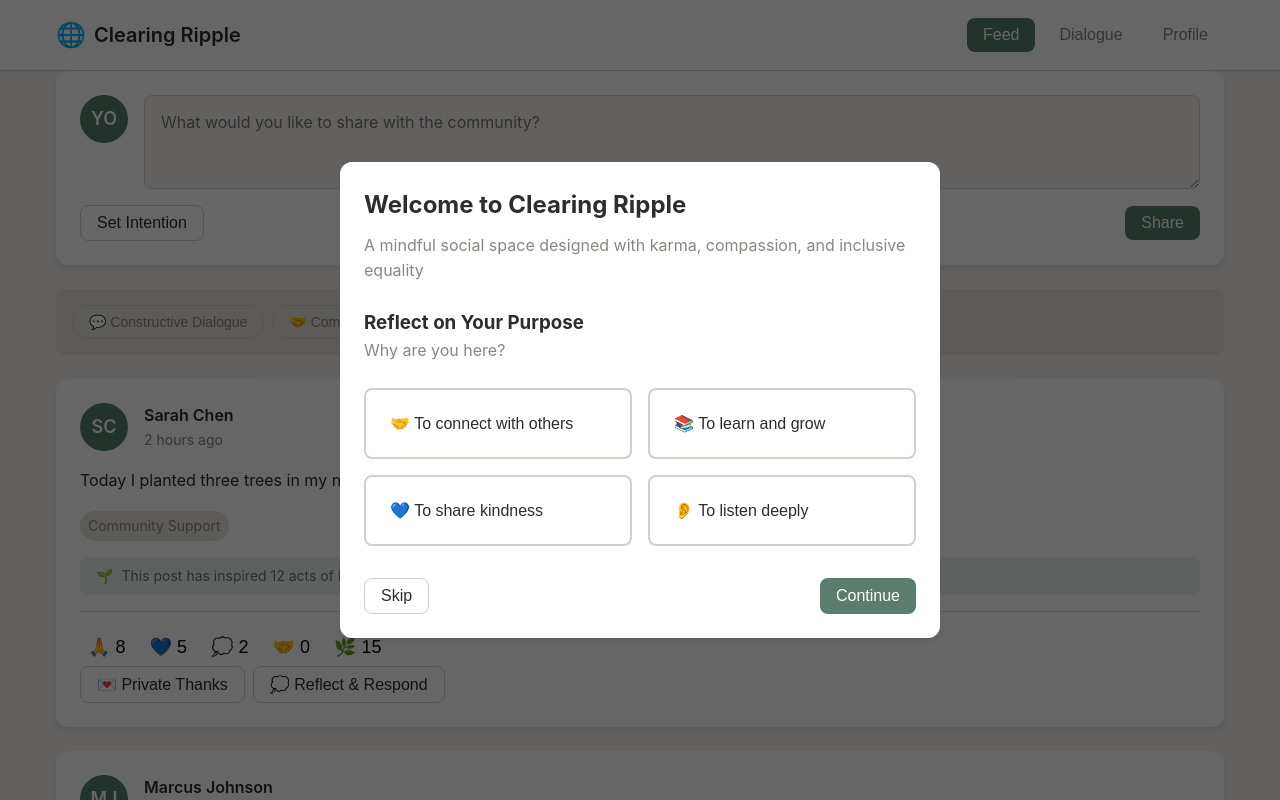
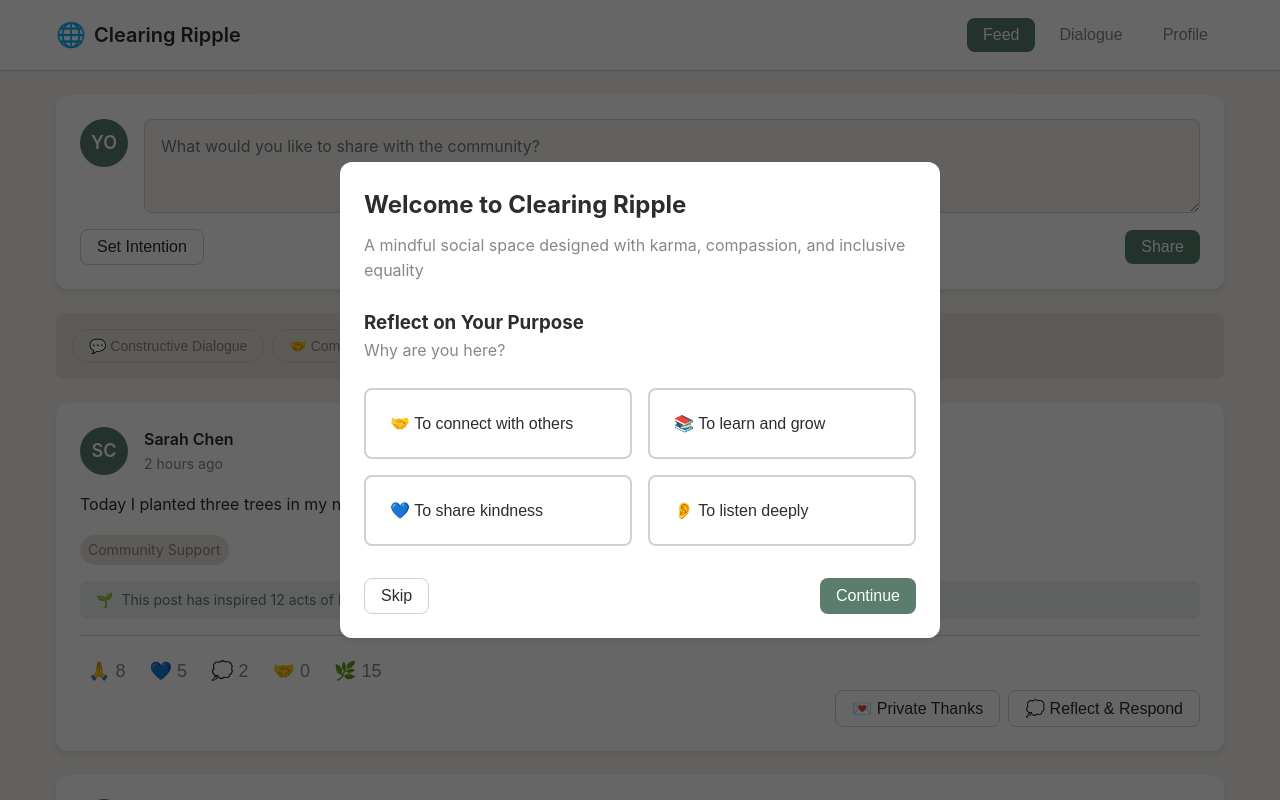
Before and after one commit to sandeepani/CommunityNet, a React (Vite) app: page / in a window 1280 px wide. Shown: the top 800 px of the page. Built offline with nearby package versions, Linux system fonts and the light colour scheme.

Commit message:
Alignment abd other UI fixes

```diff
--- a/src/App.css
+++ b/src/App.css
@@ -60,7 +60,7 @@
 
 .nav-btn:hover {
   background-color: var(--color-sand);
-  color: var(--color-text-primary);
+  color: var(--color-text-secondary);
 }
 
 .nav-btn.active {
@@ -101,6 +101,7 @@
 /* Post Composer */
 .post-composer {
   margin-bottom: var(--spacing-lg);
+  margin-top: var(--spacing-lg);
 }
 
 .composer-header {
@@ -172,6 +173,7 @@
   display: flex;
   flex-direction: column;
   gap: var(--spacing-lg);
+  margin-bottom: var(--spacing-lg);
 }
 
 /* Post */
@@ -288,6 +290,7 @@
   border-radius: var(--radius-md);
   transition: var(--transition-gentle);
   font-size: var(--font-size-lg);
+  color: var(--color-text-secondary);
 }
 
 .reaction-btn:hover {
@@ -426,6 +429,7 @@
 .dialogue-space {
   max-width: 800px;
   margin: 0 auto;
+  margin-bottom: var(--spacing-lg);
 }
 
 .dialogue-space h2 {
@@ -527,6 +531,7 @@
 .profile {
   max-width: 600px;
   margin: 0 auto;
+  margin-bottom: var(--spacing-lg);
 }
 
 .profile-header {
@@ -805,6 +810,7 @@
 .engagement-actions {
   display: flex;
   gap: var(--spacing-sm);
+  justify-content: end;
 }
 
 /* Breath Animation */
--- a/src/components/DialogueSpace.jsx
+++ b/src/components/DialogueSpace.jsx
@@ -34,7 +34,7 @@ function DialogueSpace({ messages, onPost }) {
       </div>
       <div className="dialogue-prompt">
         <textarea
-          placeholder="Share your thoughts or ask a question..."
+          placeholder="What I'm hearing is... Share your thoughts or ask a question..."
           value={content}
           onChange={(e) => setContent(e.target.value)}
           rows={3}
--- a/src/index.css
+++ b/src/index.css
@@ -7,6 +7,7 @@
   --color-cream: #f5f3ef;
   --color-charcoal: #2d2d2d;
   --color-white: #ffffff;
+    --color-quick-silver: #a0a0a0;
 
   /* Semantic colors */
   --color-background: var(--color-cream);
@@ -57,11 +58,11 @@
     --color-background: #1a1a1a;
     --color-surface: #2d2d2d;
     --color-text-primary: #e8e4dc;
-    --color-text-secondary: #a0a0a0;
+    --color-text-secondary: var(--color-quick-silver);
     --color-border: #404040;
 
     --color-text-primary-dialog: var(--color-charcoal);
-      --color-text-secondary-dialog: var(--color-warm-gray);
+      --color-text-secondary-dialog: var(--color-quick-silver);
       --color-accent-dialog: var(--color-earth-green);
   }
 }
@@ -124,6 +125,7 @@ body {
 
 .btn-secondary:hover {
   background-color: var(--color-sand);
+  color: var(--color-text-primary-dialog);
 }
 
 .card {
```
